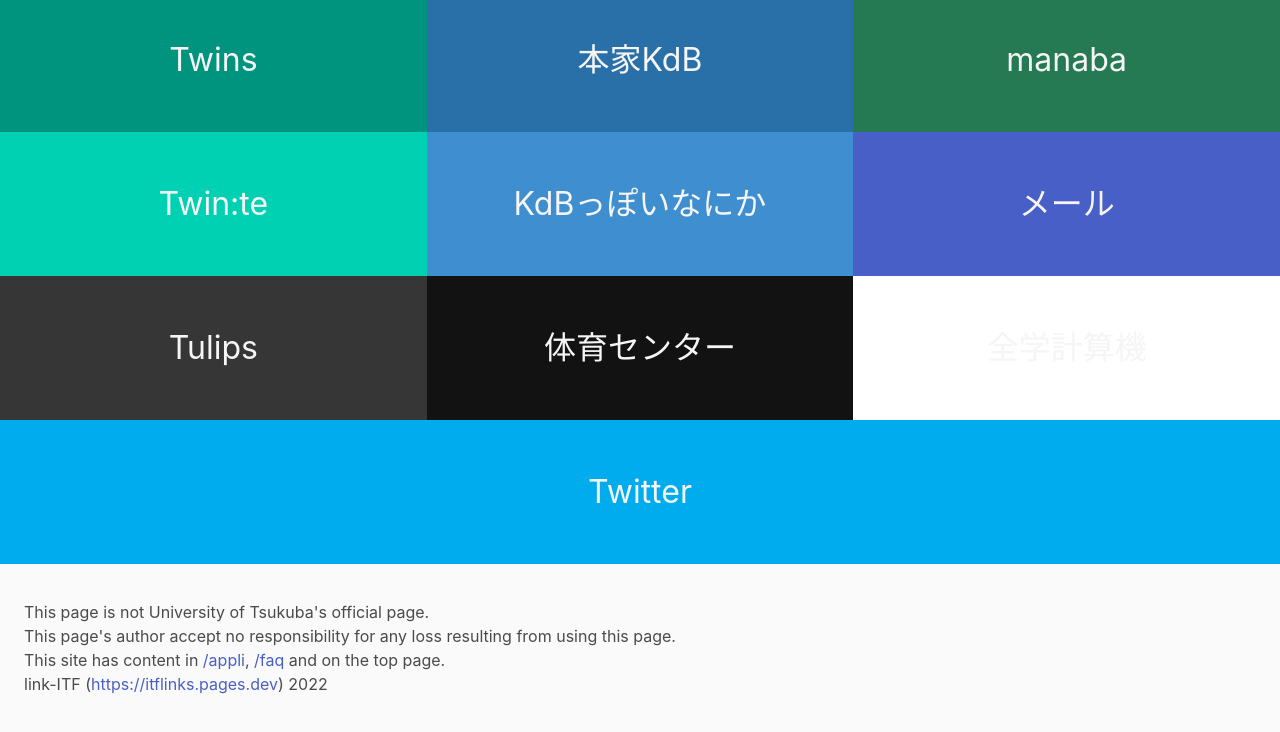
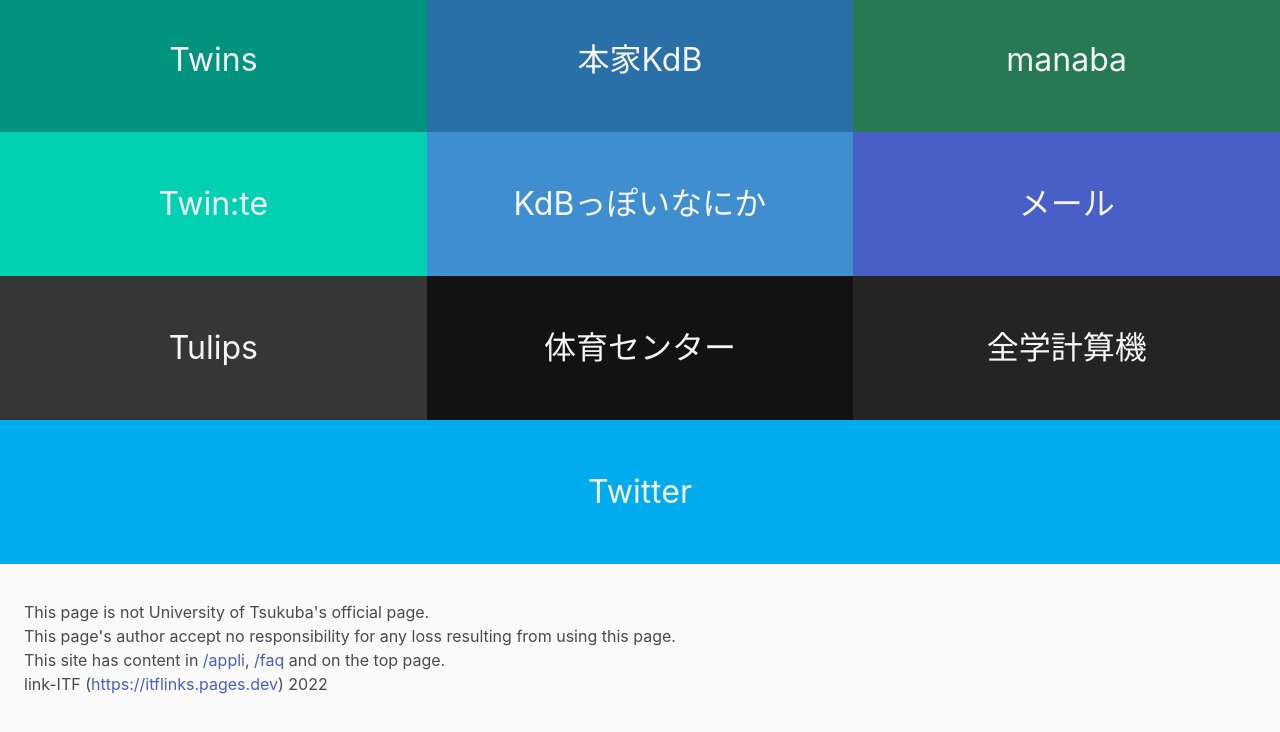
Before and after one commit to otagao/itflinks, a Nuxt app: page / in a window 1280 px wide. Shown: the top 732 px of the page. Built offline with nearby package versions, Linux system fonts and the light colour scheme.

Commit message:
text to background

```diff
--- a/components/Toplinks.vue
+++ b/components/Toplinks.vue
@@ -62,7 +62,7 @@
               </p>
             </div>
         </a>
-        <a class="py-6 tile is-child is-4 has-text-black-ter" href="https://www.u.tsukuba.ac.jp/">
+        <a class="py-6 tile is-child is-4 has-background-black-ter" href="https://www.u.tsukuba.ac.jp/">
             <div class="has-text-white-ter is-size-3 has-text-centered">
               <p>
                   全学計算機
```
